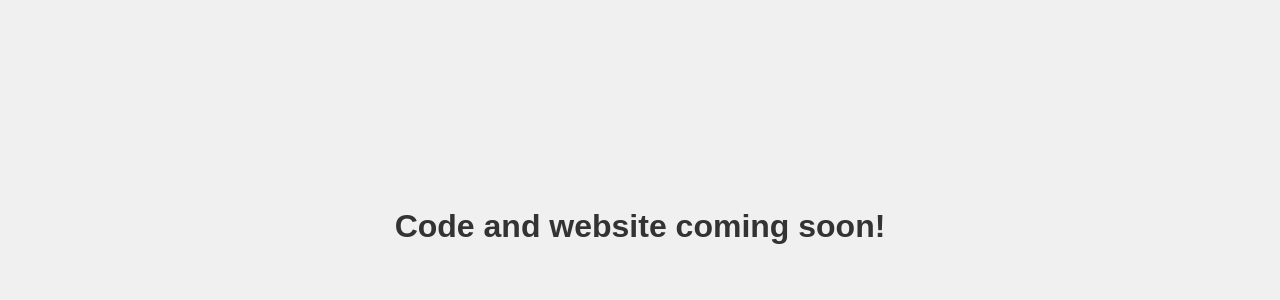
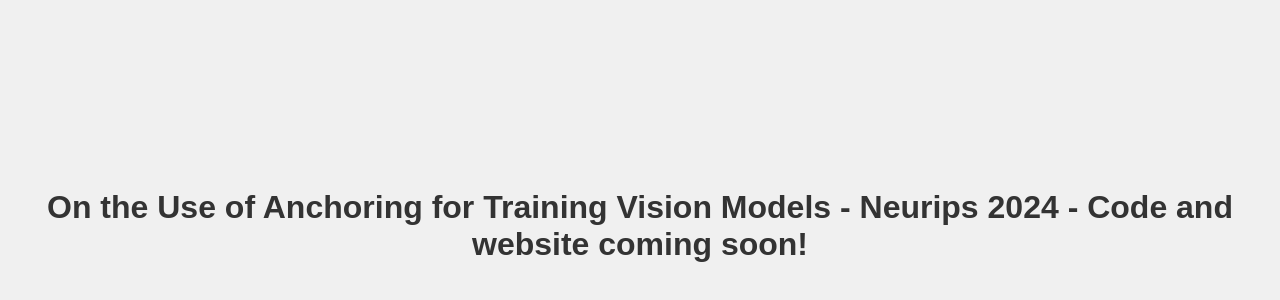
Before and after one commit to LLNL/anchoring, a plain HTML site: page root/index.html in a window 1280 px wide. Shown: the part 174-474 px from the top of the page. Drawn offline with Linux system fonts and the light colour scheme.

Commit message:
Update index.html

```diff
--- a/root/index.html
+++ b/root/index.html
@@ -19,6 +19,6 @@
     </style>
 </head>
 <body>
-    <h1>Code and website coming soon!</h1>
+    <h1>On the Use of Anchoring for Training Vision Models - Neurips 2024 - Code and website coming soon!</h1>
 </body>
 </html>
```
